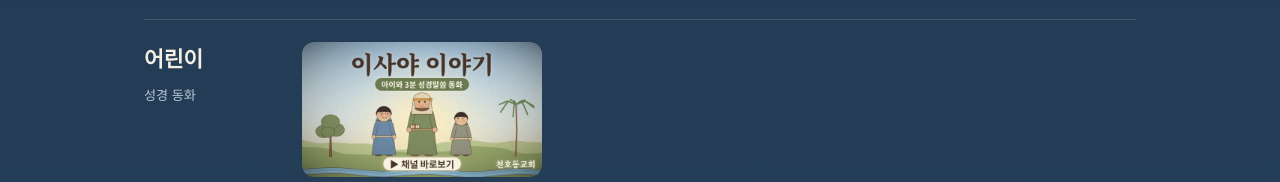
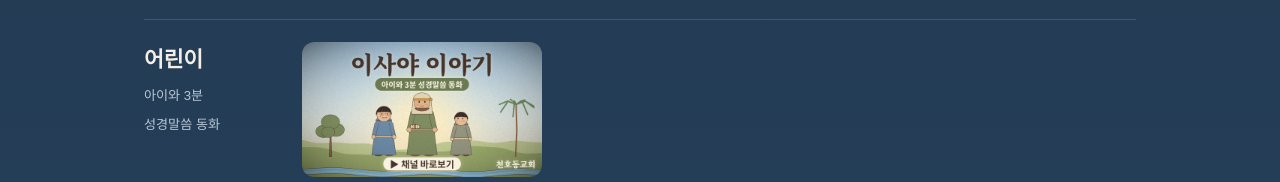
Before and after one commit to Cheonho-Church/cheonhodong, a plain HTML site: page index.html in a window 1280 px wide. Shown: the part 5709-5891 px from the top of the page. Drawn offline with Linux system fonts and the light colour scheme; a web font is replaced by a local one.

Commit message:
어린이 줄 이름: 아이와 3분 성경말씀 동화
Co-Authored-By: Claude Sonnet 5.5 <noreply@anthropic.com>
Claude-Session: https://claude.ai/code/session_01SUQQLDh1VZ9DJkmDKHFesn

```diff
--- a/index.html
+++ b/index.html
@@ -540,7 +540,7 @@ footer{background:var(--dawn-1);color:var(--on-dark);padding:72px 0 48px}
       <div class="mrows">
         <div class="mrow"><div class="mlabel"><b>주일</b><span>주일 공동체 예배</span></div><div class="mlist" id="rowSun"></div></div>
         <div class="mrow"><div class="mlabel"><b>새벽</b><span>화–금 새벽 말씀</span></div><div class="mlist" id="rowDawn"></div></div>
-        <div class="mrow"><div class="mlabel"><b>어린이</b><span>성경 동화</span></div><div class="kgrid" id="rowKids"></div></div>
+        <div class="mrow"><div class="mlabel"><b>어린이</b><span>아이와 3분 <i style="font-style:normal;white-space:nowrap">성경말씀 동화</i></span></div><div class="kgrid" id="rowKids"></div></div>
       </div>
       <div class="m-links">
         <a href="#" id="chLink" target="_blank" rel="noopener" hidden>유튜브 채널 <span class="arrow" aria-hidden="true">↗</span></a>
```
